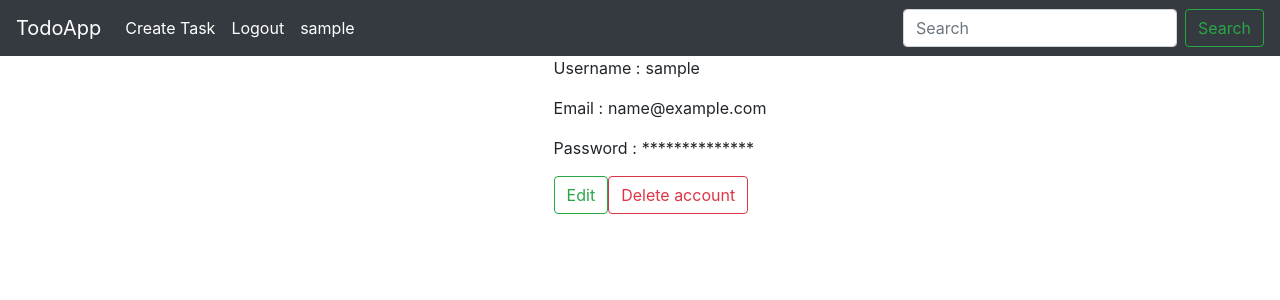
After one commit to ruhinshukurlu/Flask-TodoApp, a Flask app: page /account in a window 1280 px wide. The commit adds this page. Shown: the top 300 px of the page. Run offline with Flask 2, Linux system fonts and the light colour scheme; the visitor is signed in with stand-in values (Sample User, id 1); data comes from the database, SQL or seed files in the repository; some libraries are stand-ins or nearby versions.

Commit message:
update and delete task, user added

```diff
--- a/todoapp/models.py
+++ b/todoapp/models.py
@@ -16,7 +16,7 @@ class User(db.Model,UserMixin):
     tasks = db.relationship('Task', backref = 'owner', lazy = True)
 
     def __repr__(self):
-        return f'<User({self.username})>'
+        return f'{self.username}'
 
 class Task(db.Model):
     id = db.Column(db.Integer, primary_key = True)
--- a/todoapp/routs.py
+++ b/todoapp/routs.py
@@ -1,37 +1,17 @@
-from flask import render_template,redirect,url_for,flash
-from todoapp.forms import RegisterForm, LoginForm
+from flask import render_template,redirect,url_for,flash,abort,request
+from todoapp.forms import RegisterForm, LoginForm, TaskForm #,SearchForm
 
 from todoapp import app,bcrypt,db
-from todoapp.models import User
+from todoapp.models import User, Task
 from flask_login import login_user,current_user,logout_user,login_required
 
-
-
-tasks = [
-    {
-        'title' : 'Task 1',
-        'description' : "Lorem Ipsum is simply dummy text of the printing and typesetting industry. Lorem Ipsum has been the industry's standard dummy text ever since the 1",
-        'deadline' : '23 May 14:00',
-        'author' : 'Sara'
-    },
-    {
-        'title' : 'Task 2',
-        'description' : "Lorem Ipsum is simply dummy text of the printing and typesetting industry. Lorem Ipsum has been the industry's standard dummy text ever since the 1",
-        'deadline' : '23 May 14:00',
-        'author' : 'Ruhin'
-    },
-    {
-        'title' : 'Task 3',
-        'description' : "Lorem Ipsum is simply dummy text of the printing and typesetting industry. Lorem Ipsum has been the industry's standard dummy text ever since the 1",
-        'deadline' : '23 May 14:00',
-        'author' : 'Murad'
-    }
-]
 
 @app.route('/')
 @login_required
 def task():
+    tasks = Task.query.filter_by(owner = current_user)
     return render_template('tasks.html', tasks = tasks)
+
 
 @app.route('/register', methods = ['GET','POST'])
 def register():
@@ -45,7 +25,8 @@ def register():
         db.session.commit()
         flash('You succesfully registered','success')
         return redirect(url_for('login'))
-    return render_template('accounts/register.html', form=form)
+    return render_template('accounts/register_edit.html', form=form, title = 'Register')
+
 
 @app.route('/login', methods = ['GET','POST'])
 def login():
@@ -60,7 +41,119 @@ def login():
 
     return render_template('accounts/login.html',form = form)
 
+
 @app.route('/logout')
 def logout():
     logout_user()
     return redirect(url_for('login'))
+
+
+@app.route('/post/create', methods = ['GET', 'POST'])
+@login_required
+def create_task():
+    form = TaskForm()
+    if form.validate_on_submit():
+        task = Task( title = form.title.data, description = form.description.data,deadline = form.deadline.data, owner = current_user)
+        db.session.add(task)
+        db.session.commit()
+        flash('You succesfully create task', 'success')
+        return redirect(url_for('task'))
+    return render_template('create_update.html', form = form, title = 'Create Task')
+
+
+
+@app.route('/tasks/<int:task_id>')
+@login_required
+def task_detail(task_id):
+    task = Task.query.get_or_404(task_id)
+    if task.owner != current_user:
+        abort(403)
+    return render_template('detail.html', title = task.title, task = task)
+
+
+
+@app.route('/tasks/<int:task_id>/update', methods = ['GET', 'POST'])
+@login_required
+def update_task(task_id):
+    task = Task.query.get_or_404(task_id)
+    if task.owner != current_user:
+        abort(403)
+    form = TaskForm()
+    if form.validate_on_submit():
+        task.title = form.title.data
+        task.description = form.description.data
+        task.deadline = form.deadline.data
+        db.session.commit()
+        flash('You successfully update task', 'success')
+        return redirect(url_for('task_detail', task_id = task.id))
+    elif request.method == 'GET':
+        form.title.data = task.title
+        form.description.data = task.description
+        form.deadline.data = task.deadline
+
+    return render_template('create_update.html', form = form, title = 'Update Task')
+
+
+@app.route('/tasks/<int:task_id>/delete', methods = ['POST'])
+@login_required
+def delete_task(task_id):
+    task = Task.query.get_or_404(task_id)
+    if task.owner != current_user:
+        abort(403)
+    db.session.delete(task)
+    db.session.commit()
+    flash('Your task succesfully deleted','success')
+    return redirect(url_for('task'))
+
+
+
+@app.route('/account')
+@login_required
+def account():
+    return render_template('accounts/account.html', user = current_user)
+
+@app.route('/account/<int:user_id>/update', methods = ['GET', 'POST'])
+@login_required
+def update_user(user_id):
+    user = User.query.get_or_404(user_id)
+    form = RegisterForm()
+
+    if form.validate_on_submit():
+        user.username = form.username.data
+        user.email = form.email.data
+        password_hash = bcrypt.generate_password_hash(form.password.data).decode('utf-8')
+        user.password = password_hash
+        db.session.commit()
+        flash('You successfully edit your informations', 'success')
+        return redirect(url_for('account'))
+    elif request.method == 'GET':
+        form.username.data = user.username
+        form.email.data = user.email
+        form.password.data = user.password
+
+    return render_template('accounts/register_edit.html', form = form, title = 'Update User')
+
+@app.route('/account/<int:user_id>/delete', methods = ['POST'])
+@login_required
+def delete_user(user_id):
+    user = User.query.get_or_404(user_id)
+    tasks = Task.query.filter_by(owner = current_user)
+    for task in tasks:
+        db.session.delete(task)
+    db.session.delete(user)
+    db.session.commit()
+    flash('Your account succesfully deleted','success')
+    return redirect(url_for('register'))
+
+
+
+# @app.route('/search', methods=['GET', 'POST'])
+# @login_required
+# def search():
+#     searchForm = SearchForm()
+#     tasks = Task.query.filter_by(owner = current_user)
+
+#     if SearchForm.validate_on_submit():
+#         found_tasks = tasks.filter_by(form.title_name)
+
+#     return render_template('tasks.html', tasks = found_tasks, form = form )
--- a/todoapp/static/css/style.css
+++ b/todoapp/static/css/style.css
@@ -11,3 +11,11 @@
     width: 55%;
     padding: 60px;
 }
+
+.user-info-list li{
+    display: flex;
+}
+
+.user-info-list p{
+    margin-left: 5px;
+}
--- /dev/null
+++ b/todoapp/templates/accounts/account.html
@@ -0,0 +1,46 @@
+{% extends 'base.html' %}
+
+{% block page_title %}
+    Account
+{% endblock %}
+
+
+{% block content %}
+    <ul class = 'user-info-list' >
+        <li>
+            <label for="">Username : </label>
+            <p> {{user.username}} </p>
+        </li>
+        <li>
+            <label for="">Email : </label>
+            <p> {{ user.email }} </p>
+        </li>
+        <li>
+            <label for="">Password : </label>
+            <p> ************** </p>
+        </li>
+        <li>
+            <a class="btn btn-outline-success" href=" {{ url_for('update_user', user_id = current_user.id) }} " role="button">Edit</a>
+            <button type="button" class="btn btn-outline-danger " data-toggle="modal" data-target="#exampleModal">Delete account</button>
+        </li>
+    </ul>
+<!-- Modal -->
+<div class="modal fade" id="exampleModal" tabindex="-1" role="dialog" aria-labelledby="exampleModalLabel" aria-hidden="true">
+  <div class="modal-dialog">
+    <div class="modal-content">
+      <div class="modal-header">
+        <h5 class="modal-title" id="exampleModalLabel">Delete Account?</h5>
+        <button type="button" class="close" data-dismiss="modal" aria-label="Close">
+          <span aria-hidden="true">&times;</span>
+        </button>
+      </div>
+      <div class="modal-footer">
+        <button type="button" class="btn btn-secondary" data-dismiss="modal">Close</button>
+        <form action=" {{ url_for('delete_user',user_id = current_user.id) }} " method="POST">
+            <input type="submit" value="Delete" class="btn btn-danger">
+        </form>
+      </div>
+    </div>
+  </div>
+</div>
+{% endblock content %}
--- a/todoapp/templates/accounts/register.html
+++ b/todoapp/templates/accounts/register_edit.html
@@ -1,7 +1,7 @@
 {% extends 'base.html' %}
 
 {% block page_title %}
-    Register Page
+    {{title}}
 {% endblock %}
 
 {% block content %}
--- a/todoapp/templates/base.html
+++ b/todoapp/templates/base.html
@@ -25,8 +25,15 @@
         <div class="collapse navbar-collapse" id="navbarSupportedContent">
           <ul class="navbar-nav mr-auto">
             {% if current_user.is_authenticated %}
+
+              <li class="nav-item active">
+                <a class="nav-link" href="{{ url_for('create_task') }} ">Create Task <span class="sr-only">(current)</span></a>
+              </li>
               <li class="nav-item active">
                 <a class="nav-link" href="{{ url_for('logout') }} ">Logout <span class="sr-only">(current)</span></a>
+              </li>
+              <li class="nav-item active">
+                <a class="nav-link" href="{{ url_for('account') }} "> {{ current_user.username }} <span class="sr-only">(current)</span></a>
               </li>
             {% else %}
               <li class="nav-item active">
--- a/todoapp/templates/tasks.html
+++ b/todoapp/templates/tasks.html
@@ -7,13 +7,13 @@
 {% block content %}
 <div class="list-group">
     {% for task in tasks %}
-        <a href="#" class="list-group-item list-group-item-action ">
+        <a href=" {{ url_for('task_detail', task_id = task.id) }} " class="list-group-item list-group-item-action ">
             <div class="d-flex w-100 justify-content-between">
             <h5 class="mb-1"> {{ task.title }} </h5>
             <small> {{ task.deadline }} </small>
             </div>
             <p class="mb-1"> {{ task.description }} </p>
-            <small> Created by {{ task.author }} </small>
+            <small> Created by {{ task.owner }} </small>
         </a>
     {% endfor %}
 </div>
```
Also changed, not shown: todoapp/forms.py (+11 -1 lines), todoapp/templates/create_update.html (added, +57 -0 lines), todoapp/templates/detail.html (added, +40 -0 lines).
